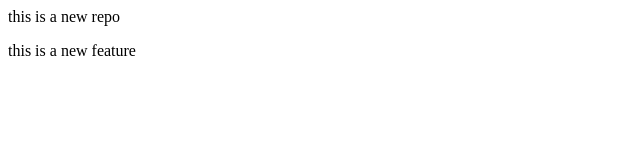
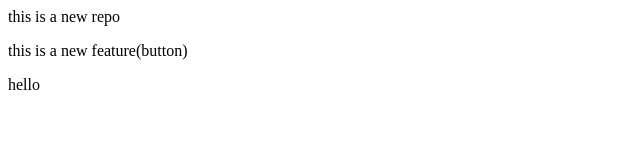
Before and after one commit to vikasverma4851/localrepo, a plain HTML site: page index.html in a window 1280 px wide. Shown: the full height of the page, 0-640 px from the left. Drawn offline with Linux system fonts and the light colour scheme.

Commit message:
heelo world

```diff
--- a/index.html
+++ b/index.html
@@ -1,2 +1,3 @@
 <p>this is a new repo</p>
-<p>this is a new feature</p>
+<p>this is a new feature(button)</p>
+<p>hello</p>
```
